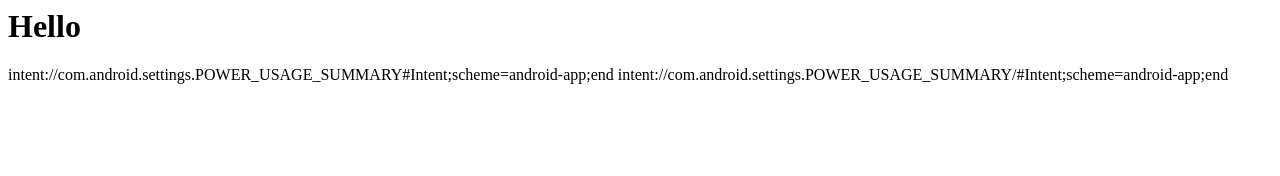
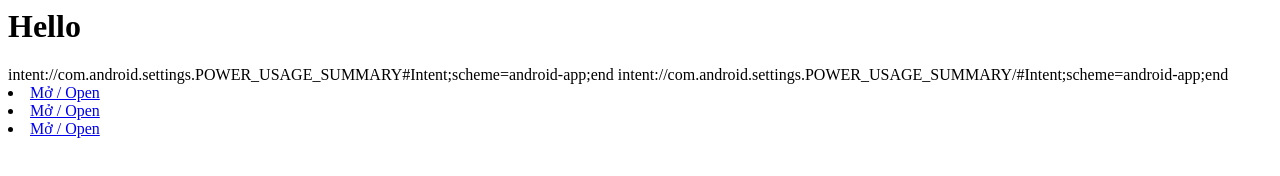
Before and after one commit to Cuato258/cuato258.github.io, a plain HTML site: page index.html in a window 1280 px wide. Drawn offline with Linux system fonts and the light colour scheme.

Commit message:
Update index.html

```diff
--- a/index.html
+++ b/index.html
@@ -1,3 +1,6 @@
 <h1>Hello</h1>
 <a>intent://com.android.settings.POWER_USAGE_SUMMARY#Intent;scheme=android-app;end</a>
 <a>intent://com.android.settings.POWER_USAGE_SUMMARY/#Intent;scheme=android-app;end</a>
+<li><a href="intent://com.android.settings/#Intent;scheme=android-app;end">Mở / Open </a></li>
+<li><a href="intent://com.android.settings/#Intent;scheme=android-app;end" data-wpel-link="internal">Mở / Open </a></li>
+<li><a href="intent://com.android.settings.POWER_USAGE_SUMMARY/#Intent;scheme=android-app;end" data-wpel-link="internal">Mở / Open </a></li>
```
